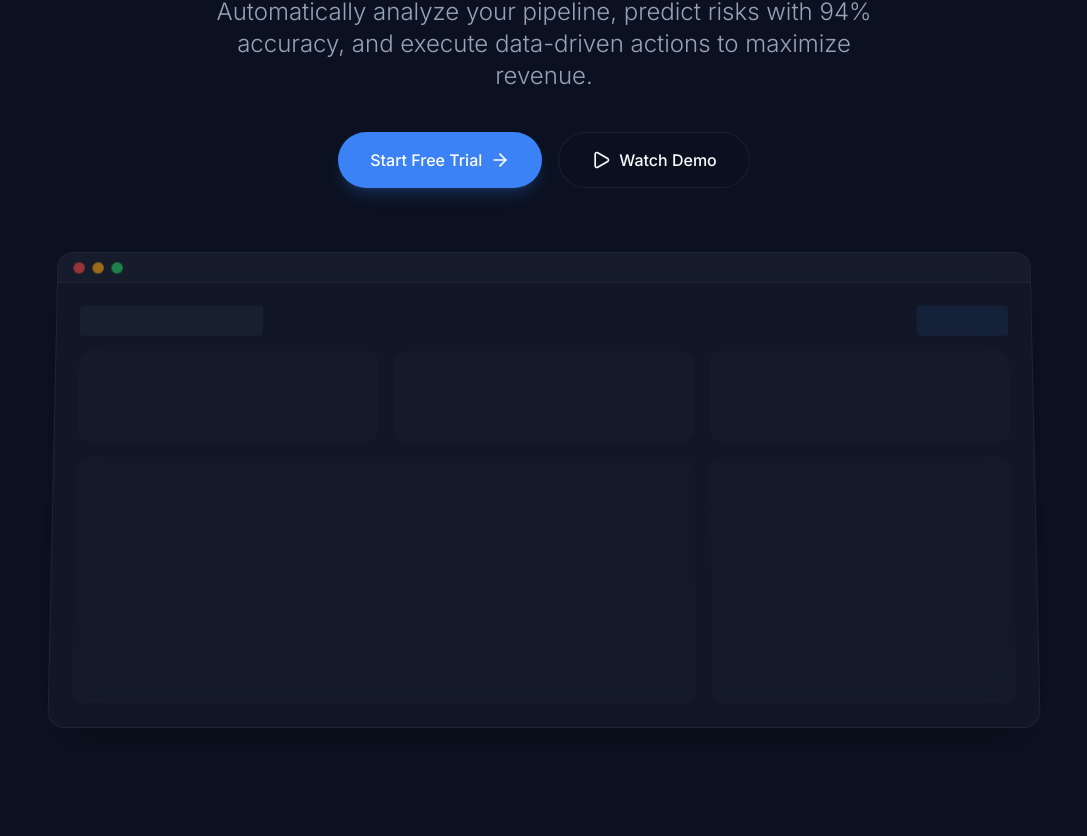
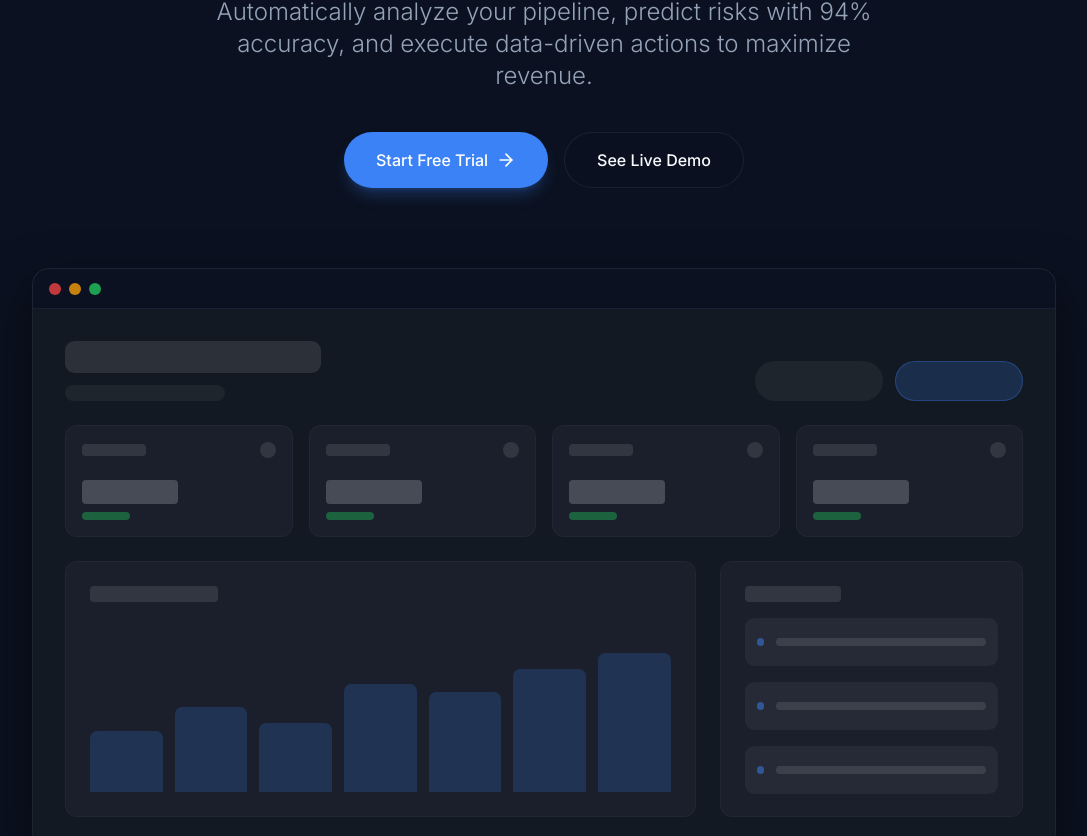
Before and after one commit to codewithabhishek08-eng/DEALMIND-Ai, a Next.js app: page / in a window 1280 px wide. Shown: the part 328-1164 px from the top of the page, without its empty margins (96-1183 px from the left). Built offline with nearby package versions, Linux system fonts and the light colour scheme.

Commit message:
polish: landing page animations, remove Watch Demo, fix dashboard mockup preview

```diff
--- a/src/app/page.tsx
+++ b/src/app/page.tsx
@@ -1,49 +1,80 @@
 "use client";
 
 import Link from "next/link";
-import { motion, useReducedMotion } from "framer-motion";
-import { ArrowRight, Play, BarChart3, BrainCircuit, Target, CheckCircle2 } from "lucide-react";
+import { motion, useReducedMotion, useScroll } from "framer-motion";
+import { ArrowRight, BarChart3, BrainCircuit, Target, CheckCircle2 } from "lucide-react";
 import { Button } from "@/components/ui/button";
 import { useEffect, useState } from "react";
 
-// Subtle Particle Background Component
-const ParticleBackground = () => {
+// Subtle Aurora/Gradient Orbs Background
+const AuroraBackground = () => {
   const shouldReduceMotion = useReducedMotion();
-  const [mousePosition, setMousePosition] = useState({ x: 0, y: 0 });
-
-  useEffect(() => {
-    if (shouldReduceMotion) return;
-    const handleMouseMove = (e: MouseEvent) => {
-      setMousePosition({
-        x: (e.clientX / window.innerWidth) - 0.5,
-        y: (e.clientY / window.innerHeight) - 0.5,
-      });
-    };
-    window.addEventListener("mousemove", handleMouseMove);
-    return () => window.removeEventListener("mousemove", handleMouseMove);
-  }, [shouldReduceMotion]);
 
   return (
     <div className="absolute inset-0 overflow-hidden pointer-events-none -z-10 bg-[#0B1120]">
-      <div
-        className="absolute inset-0 opacity-[0.15] dark:opacity-20"
-        style={{
-          backgroundImage: 'radial-gradient(circle at center, #3B82F6 1px, transparent 1px)',
-          backgroundSize: '40px 40px',
-          transform: shouldReduceMotion
-            ? 'none'
-            : `translate(${mousePosition.x * 20}px, ${mousePosition.y * 20}px)`,
-          transition: 'transform 0.1s ease-out'
+      {/* Orb 1: Primary Blue */}
+      <motion.div
+        className="absolute top-[-10%] left-[-10%] w-[500px] h-[500px] rounded-full bg-primary/20 blur-[120px] mix-blend-screen"
+        animate={shouldReduceMotion ? {} : {
+          x: [0, 50, 0],
+          y: [0, 30, 0],
+        }}
+        transition={{
+          duration: 18,
+          repeat: Infinity,
+          ease: "easeInOut"
         }}
       />
-      {/* Soft glowing orb */}
-      <div className="absolute top-1/4 left-1/2 -translate-x-1/2 w-[600px] h-[400px] bg-primary/20 blur-[120px] rounded-full mix-blend-screen opacity-50" />
+      {/* Orb 2: Accent Teal */}
+      <motion.div
+        className="absolute top-[20%] right-[-10%] w-[600px] h-[600px] rounded-full bg-accent/10 blur-[150px] mix-blend-screen"
+        animate={shouldReduceMotion ? {} : {
+          x: [0, -40, 0],
+          y: [0, -40, 0],
+        }}
+        transition={{
+          duration: 22,
+          repeat: Infinity,
+          ease: "easeInOut"
+        }}
+      />
+      {/* Orb 3: Deep Purple/Indigo (using primary as base for now) */}
+      <motion.div
+        className="absolute bottom-[-20%] left-[20%] w-[700px] h-[700px] rounded-full bg-indigo-500/10 blur-[150px] mix-blend-screen"
+        animate={shouldReduceMotion ? {} : {
+          x: [0, 30, 0],
+          y: [0, -50, 0],
+        }}
+        transition={{
+          duration: 25,
+          repeat: Infinity,
+          ease: "easeInOut"
+        }}
+      />
     </div>
   );
 };
 
 export default function LandingPage() {
   const shouldReduceMotion = useReducedMotion();
+  const [isScrolled, setIsScrolled] = useState(false);
+
+  // Nav bar scroll effect
+  useEffect(() => {
+    const handleScroll = () => {
+      setIsScrolled(window.scrollY > 20);
+    };
+    window.addEventListener("scroll", handleScroll, { passive: true });
+    return () => window.removeEventListener("scroll", handleScroll);
+  }, []);
+
+  const scrollToPreview = (e: React.MouseEvent<HTMLAnchorElement>) => {
+    e.preventDefault();
+    const el = document.getElementById("dashboard-preview");
+    if (el) {
+      el.scrollIntoView({ behavior: "smooth", block: "center" });
+    }
+  };
 
   // Animation variants
   // eslint-disable-next-line @typescript-eslint/no-explicit-any
@@ -61,14 +92,24 @@ export default function LandingPage() {
     }
   };
 
+  // eslint-disable-next-line @typescript-eslint/no-explicit-any
+  const mockupReveal: any = {
+    hidden: { opacity: 0, y: shouldReduceMotion ? 0 : 20 },
+    visible: { opacity: 1, y: 0, transition: { duration: 0.6, ease: "easeOut", delay: 0.4 } }
+  };
+
   return (
     <div className="min-h-screen bg-background text-foreground overflow-x-hidden selection:bg-primary/30">
 
       {/* Sticky Header */}
-      <header className="fixed top-0 left-0 right-0 z-50 border-b border-border/40 bg-background/60 backdrop-blur-md transition-all duration-300">
+      <header className={`fixed top-0 left-0 right-0 z-50 transition-all duration-300 border-b ${
+        isScrolled
+          ? 'bg-background/80 backdrop-blur-xl border-border/40 shadow-sm'
+          : 'bg-transparent border-transparent'
+      }`}>
         <div className="max-w-7xl mx-auto px-6 h-16 flex items-center justify-between">
           <div className="flex items-center gap-2 font-bold text-xl tracking-tight">
-            <div className="w-8 h-8 rounded-lg bg-primary flex items-center justify-center text-primary-foreground">
+            <div className="w-8 h-8 rounded-lg bg-primary flex items-center justify-center text-primary-foreground shadow-sm">
               <BrainCircuit className="w-5 h-5" />
             </div>
             DEALMIND <span className="text-primary">AI</span>
@@ -88,7 +129,7 @@ export default function LandingPage() {
 
       {/* Hero Section (100vh) */}
       <section className="relative min-h-screen flex flex-col items-center justify-center pt-20 px-6">
-        <ParticleBackground />
+        <AuroraBackground />
 
         <motion.div
           initial="hidden"
@@ -120,41 +161,91 @@ export default function LandingPage() {
 
           <motion.div variants={fadeUp} className="flex flex-col sm:flex-row items-center justify-center gap-4">
             <Link href="/dashboard">
-              <Button size="lg" className="h-14 px-8 text-base rounded-full hover:scale-105 transition-transform duration-200 shadow-lg shadow-primary/20">
+              <Button size="lg" className="h-14 px-8 text-base rounded-full hover:scale-105 hover:brightness-110 transition-all duration-200 shadow-lg shadow-primary/25">
                 Start Free Trial <ArrowRight className="ml-2 w-5 h-5" />
               </Button>
             </Link>
-            <Button size="lg" variant="outline" className="h-14 px-8 text-base rounded-full bg-background/50 hover:bg-muted hover:scale-105 transition-transform duration-200 border-border/50">
-              <Play className="mr-2 w-5 h-5" /> Watch Demo
-            </Button>
+            <a href="#dashboard-preview" onClick={scrollToPreview}>
+              <Button size="lg" variant="outline" className="h-14 px-8 text-base rounded-full bg-background/50 hover:bg-muted hover:scale-105 transition-all duration-200 border-border/50">
+                See Live Demo
+              </Button>
+            </a>
           </motion.div>
         </motion.div>
 
         {/* Floating Mockup Preview */}
         <motion.div
-          initial={{ opacity: 0, y: 100 }}
-          animate={{ opacity: 1, y: 0 }}
-          transition={{ duration: 1, delay: 0.4, ease: "easeOut" }}
-          className="w-full max-w-5xl mx-auto mt-16 relative z-10 perspective-[2000px]"
+          id="dashboard-preview"
+          initial="hidden"
+          animate="visible"
+          variants={mockupReveal}
+          className="w-full max-w-5xl mx-auto mt-20 relative z-10"
         >
-          <div className="relative rounded-xl border border-border/50 bg-card/40 backdrop-blur-xl shadow-2xl overflow-hidden"
-               style={{ transform: shouldReduceMotion ? 'none' : 'rotateX(5deg) scale(0.95)', transformOrigin: 'top center' }}>
-            <div className="h-8 border-b border-border/50 bg-muted/30 flex items-center px-4 gap-2">
-              <div className="w-3 h-3 rounded-full bg-destructive/60" />
-              <div className="w-3 h-3 rounded-full bg-warning/60" />
-              <div className="w-3 h-3 rounded-full bg-success/60" />
+          <div className="relative rounded-xl border border-border/50 bg-[#131922] shadow-[0_20px_50px_rgba(0,0,0,0.5)] overflow-hidden">
+            {/* Browser Chrome */}
+            <div className="h-10 border-b border-border/50 bg-[#0B1120] flex items-center px-4 gap-2">
+              <div className="w-3 h-3 rounded-full bg-destructive/80" />
+              <div className="w-3 h-3 rounded-full bg-warning/80" />
+              <div className="w-3 h-3 rounded-full bg-success/80" />
             </div>
-            <div className="p-6 grid grid-cols-3 gap-4 opacity-50 pointer-events-none">
-              {/* Fake dashboard structure for visual effect */}
-              <div className="col-span-3 flex justify-between">
-                <div className="h-8 w-48 bg-muted rounded" />
-                <div className="h-8 w-24 bg-primary/20 rounded" />
+
+            {/* Dashboard Mockup Content */}
+            <div className="p-6 md:p-8 space-y-6">
+              {/* Header Mock */}
+              <div className="flex justify-between items-end">
+                <div className="space-y-3">
+                  <div className="h-8 w-64 bg-foreground/10 rounded-md" />
+                  <div className="h-4 w-40 bg-foreground/5 rounded-md" />
+                </div>
+                <div className="hidden md:flex gap-3">
+                  <div className="h-10 w-32 bg-foreground/5 rounded-full" />
+                  <div className="h-10 w-32 bg-primary/20 border border-primary/30 rounded-full" />
+                </div>
               </div>
-              <div className="h-24 bg-muted/40 rounded-lg" />
-              <div className="h-24 bg-muted/40 rounded-lg" />
-              <div className="h-24 bg-muted/40 rounded-lg" />
-              <div className="col-span-2 h-64 bg-muted/30 rounded-lg" />
-              <div className="h-64 bg-muted/30 rounded-lg" />
+
+              {/* KPI Cards Mock */}
+              <div className="grid grid-cols-2 md:grid-cols-4 gap-4">
+                {[1, 2, 3, 4].map((i) => (
+                  <div key={i} className="h-28 bg-[#1A1F2B] rounded-lg border border-border/40 p-4 flex flex-col justify-between">
+                    <div className="flex justify-between items-center">
+                      <div className="h-3 w-16 bg-foreground/10 rounded" />
+                      <div className="h-4 w-4 rounded-full bg-foreground/10" />
+                    </div>
+                    <div className="space-y-2">
+                      <div className="h-6 w-24 bg-foreground/20 rounded" />
+                      <div className="h-2 w-12 bg-success/40 rounded" />
+                    </div>
+                  </div>
+                ))}
+              </div>
+
+              {/* Chart Mock */}
+              <div className="grid grid-cols-1 md:grid-cols-3 gap-6">
+                <div className="md:col-span-2 h-64 bg-[#1A1F2B] rounded-lg border border-border/40 p-6 flex flex-col justify-end gap-2 relative overflow-hidden">
+                  <div className="absolute top-6 left-6 h-4 w-32 bg-foreground/10 rounded" />
+                  {/* CSS Chart Bars */}
+                  <div className="flex items-end gap-3 h-3/4 mt-auto">
+                    {[40, 55, 45, 70, 65, 80, 90].map((h, i) => (
+                      <motion.div
+                        key={i}
+                        className="flex-1 bg-primary/20 rounded-t-sm"
+                        initial={{ height: 0 }}
+                        animate={{ height: `${h}%` }}
+                        transition={{ delay: 1 + i * 0.1, duration: 0.8, ease: "easeOut" }}
+                      />
+                    ))}
+                  </div>
+                </div>
+                <div className="h-64 bg-[#1A1F2B] rounded-lg border border-border/40 p-6 space-y-4">
+                  <div className="h-4 w-24 bg-foreground/10 rounded mb-4" />
+                  {[1, 2, 3].map((i) => (
+                    <div key={i} className="h-12 bg-foreground/5 rounded-md w-full flex items-center px-3 gap-3">
+                      <div className="w-2 h-2 rounded-full bg-primary/50" />
+                      <div className="h-2 w-full bg-foreground/10 rounded" />
+                    </div>
+                  ))}
+                </div>
+              </div>
             </div>
           </div>
         </motion.div>
```
